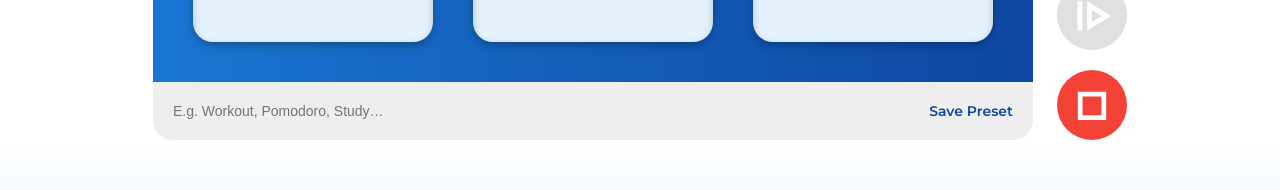
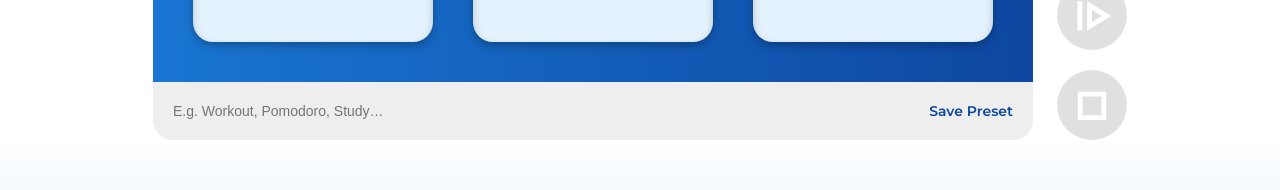
Before and after one commit to sirajularfin/simple-stopwatch, a Next.js app: page /timer in a window 1280 px wide. Shown: the part 302-492 px from the top of the page. Built offline with nearby package versions, Linux system fonts and the light colour scheme; no server answers.

Commit message:
update stop btn

```diff
--- a/src/app/(routes)/@timeCounter/default.tsx
+++ b/src/app/(routes)/@timeCounter/default.tsx
@@ -27,7 +27,11 @@ const TimeCounter: React.FC = () => {
           disabled={!state.elapsedMs}
         />
       )}
-      <ActionButton type={ACTION_TYPES.STOP} size="LARGE" />
+      <ActionButton
+        type={ACTION_TYPES.STOP}
+        size="LARGE"
+        disabled={!state.isRunning && !state.elapsedMs}
+      />
     </div>
   );
 
--- a/src/components/ActionButton/style.module.scss
+++ b/src/components/ActionButton/style.module.scss
@@ -60,6 +60,10 @@
 
 .STOP_BUTTON {
   background-color: color(red-500);
+  &:disabled {
+    background-color: color(grey-300);
+    cursor: not-allowed;
+  }
 }
 
 .LAP_BUTTON {
```
